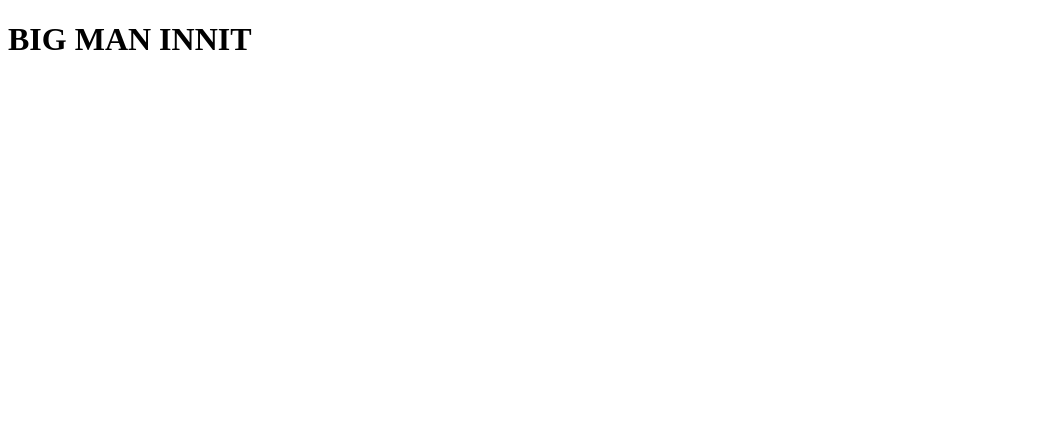
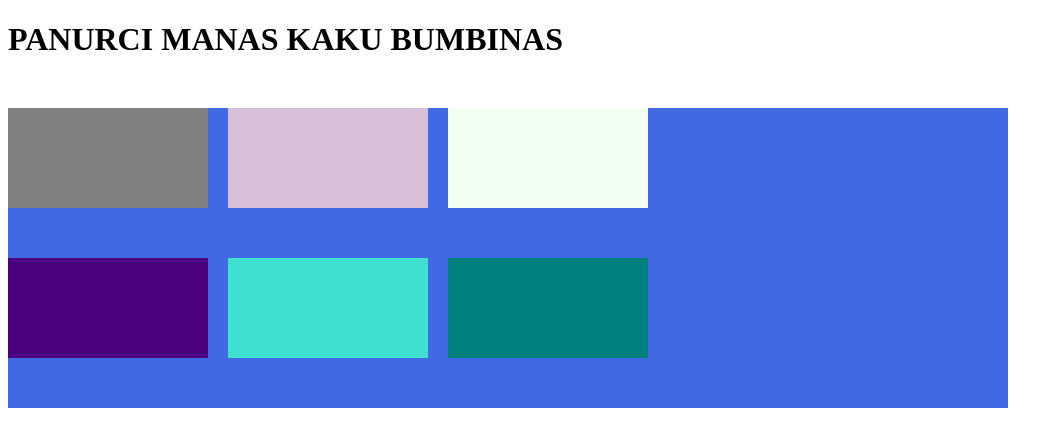
Before and after one commit to Markii-18/learn-css-grid, a plain HTML site: page index.html in a window 1280 px wide. Shown: the whole page, without its empty margins (0-1063 px from the left). Drawn offline with Linux system fonts and the light colour scheme.

Commit message:
grid4 added

```diff
--- /dev/null
+++ b/grid4.css
@@ -0,0 +1,13 @@
+.container {
+    background-color: pink;
+    width: 1000px;
+    height: 1000px;
+    display: grid;
+    grid-template-columns: 200px 200px;
+    grid-template-rows: 300px 300px;
+    row-gap: 50px;
+    column-gap: 100px;
+}
+.item {
+    background-color: purple;
+}
--- a/index.html
+++ b/index.html
@@ -4,9 +4,18 @@
     <meta charset="UTF-8">
     <meta http-equiv="X-UA-Compatible" content="IE=edge">
     <meta name="viewport" content="width=device-width, initial-scale=1.0">
-    <title>Document</title>
+    <title>ŠĻIEKS</title>
+    <link rel="stylesheet" href="style.css">
 </head>
 <body>
-    <h1>BIG MAN INNIT</h1>
+    <h1>PANURCI MANAS KAKU BUMBINAS</h1>
+    <div class="container">
+    <div class="item item-1"></div>
+    <div class="item item-2"></div>
+    <div class="item item-3"></div>
+    <div class="item item-4"></div>
+    <div class="item item-5"></div>
+    <div class="item item-6"></div>
+    </div>
 </body>
 </html>
--- /dev/null
+++ b/style.css
@@ -0,0 +1,33 @@
+.container {
+     background-color: royalblue;
+     width: 1000px;
+     height: 300px;
+
+     display: grid;
+     grid-template-columns: 200px 200px 200px;
+     grid-template-rows: 100px 100px;
+
+     row-gap: 50px;
+     column-gap: 20px;
+     margin-top: 50px;
+}
+.item {
+}
+.item-1 {
+    background-color: gray;
+}
+.item-2 {
+    background-color: thistle;
+}
+.item-3 {
+    background-color: honeydew;
+}
+.item-4 {
+    background-color: indigo;
+}
+.item-5 {
+    background-color: turquoise;
+}
+.item-6 {
+    background-color: teal;
+}
```
Also changed, not shown: grid4.html (added, +18 -0 lines).
